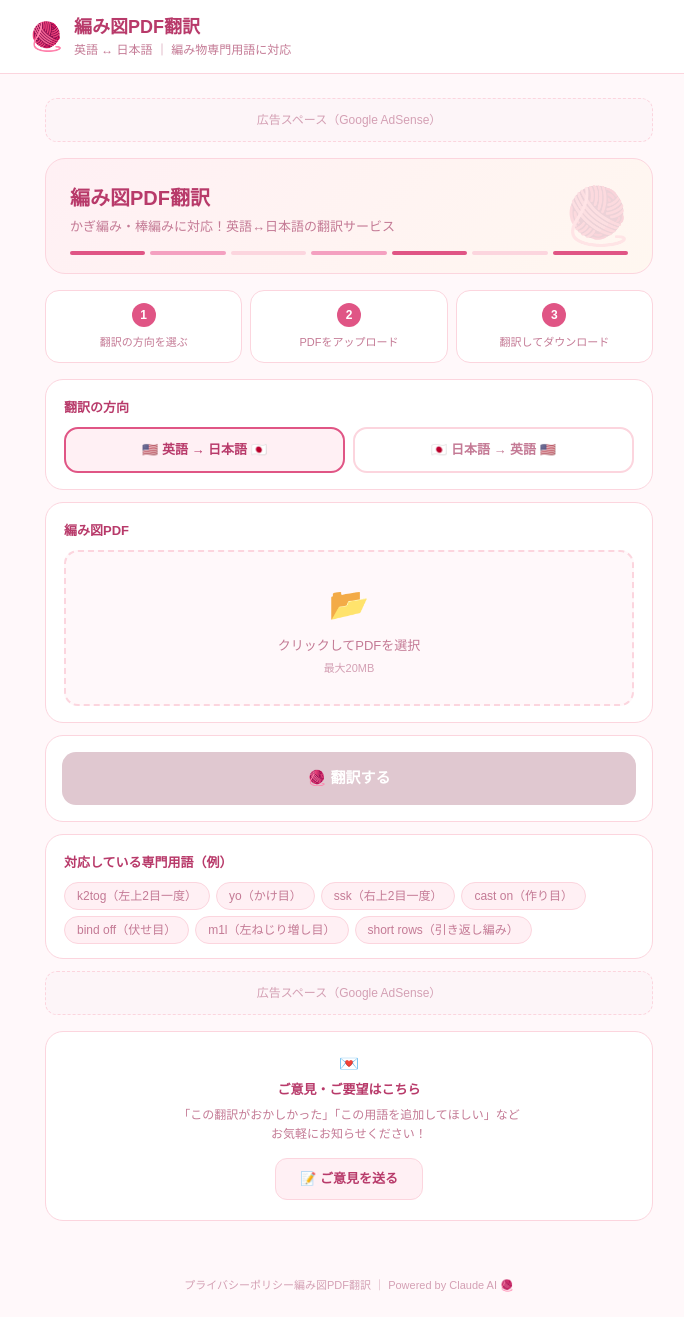
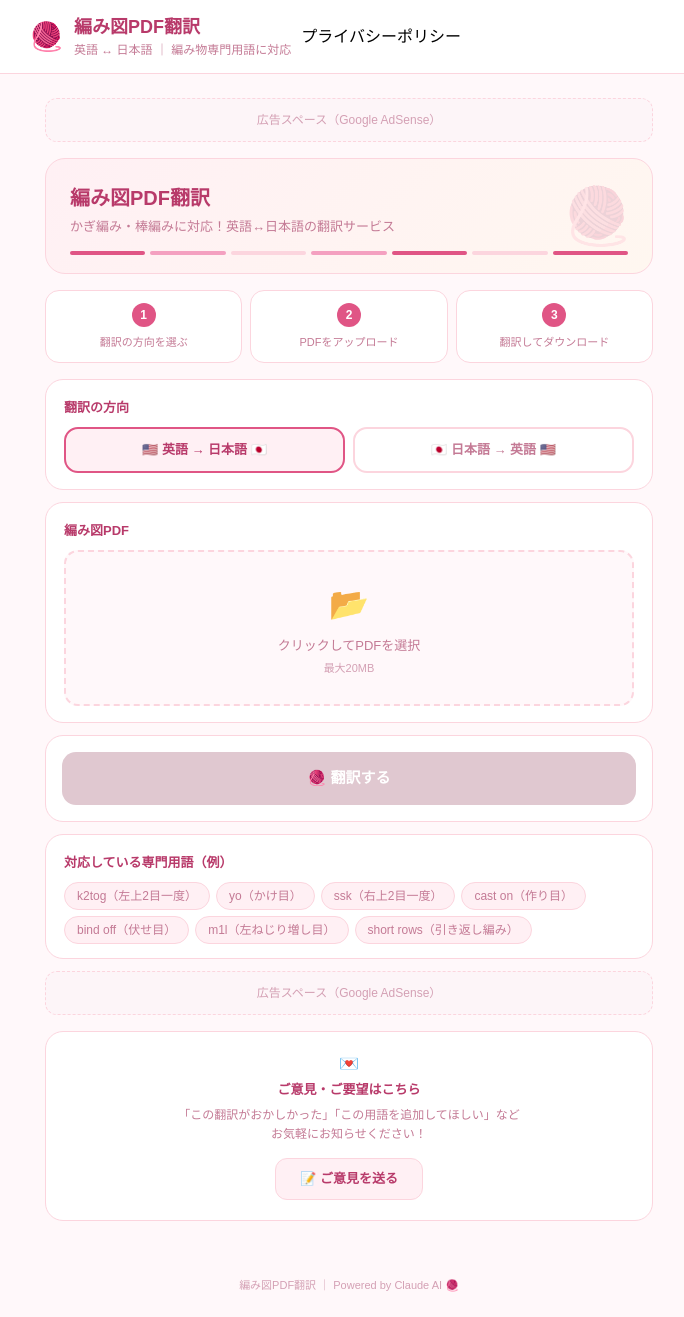
Before and after one commit to vnagisa0793-tech/knit-translator, a Next.js app in the folder frontend/: page / in a window 1280 px wide. Shown: the whole page, without its empty margins (291-975 px from the left). Built offline with nearby package versions, Linux system fonts and the light colour scheme; no server answers.

Commit message:
ヘッダー追加

```diff
--- a/frontend/app/page.jsx
+++ b/frontend/app/page.jsx
@@ -81,6 +81,7 @@ export default function Home() {
             <h1 style={{ margin: 0, fontSize: 18, fontWeight: 700, color: COLORS.primaryText }}>編み図PDF翻訳</h1>
             <p style={{ margin: 0, fontSize: 12, color: COLORS.subText }}>英語 ↔ 日本語 ｜ 編み物専門用語に対応</p>
           </div>
+        <a href="/privacy" className="hover:text-amber-600">プライバシーポリシー</a>
         </div>
       </header>
 
@@ -412,7 +413,6 @@ export default function Home() {
 
       {/* フッター */}
       <footer style={{ textAlign: 'center', fontSize: 11, color: COLORS.hintText, paddingBottom: 24, marginTop: 16 }}>
-        <a href="/privacy" className="hover:text-amber-600">プライバシーポリシー</a>
         編み図PDF翻訳 ｜ Powered by Claude AI 🧶
       </footer>
     </main>
```
